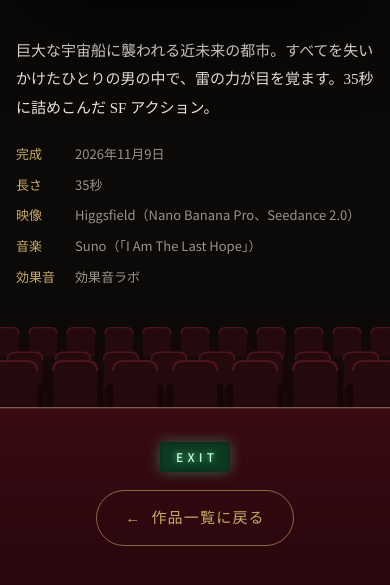
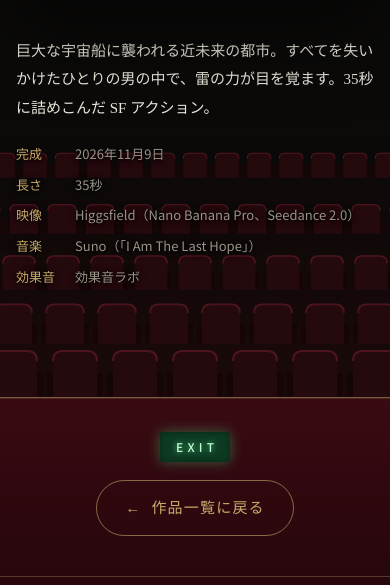
Before and after one commit to hirohata1219/short-films, a plain HTML site: page works/last-hope.html in a window 390 px wide. Shown: the part 485-1070 px from the top of the page. Drawn offline with nearby package versions, Linux system fonts and the light colour scheme.

Commit message:
幕をゆっくり開く、客席を「完成」の行から始める
Co-Authored-By: Claude Opus 5.5 <noreply@anthropic.com>
Claude-Session: https://claude.ai/code/session_014jpCh4BW4itBXBoHUegjHy

```diff
--- a/script.js
+++ b/script.js
@@ -218,7 +218,7 @@ window.addEventListener('pageshow', () => document.body.classList.remove('leavin
   const open = () => {
     if (screen.classList.contains('curtains-open')) return;
     screen.classList.add('curtains-open');
-    setTimeout(() => screen.classList.add('curtains-gone'), 1900);
+    setTimeout(() => screen.classList.add("curtains-gone"), 3300);
   };
   btn.addEventListener('click', open);
   // 幕が閉じている間のスペースキーは、再生ではなく幕を開ける
@@ -230,3 +230,23 @@ window.addEventListener('pageshow', () => document.body.classList.remove('leavin
     }
   }, true);
 })();
+
+// 客席を、情報の「完成」の行のあたりから始める（2026-11-17）
+(() => {
+  const seats = document.querySelector('.seats');
+  const meta = document.querySelector('.info .meta');
+  if (!seats || !meta) return;
+  const place = () => {
+    seats.style.marginTop = '';
+    seats.style.height = '';
+    const base = seats.getBoundingClientRect().height;
+    const gap = seats.getBoundingClientRect().top - meta.getBoundingClientRect().top;
+    if (gap <= 0) return;
+    seats.style.marginTop = -gap + 'px';
+    seats.style.height = base + gap + 'px';
+  };
+  place();
+  window.addEventListener('load', place);
+  window.addEventListener('resize', place);
+  if (document.fonts && document.fonts.ready) document.fonts.ready.then(place);
+})();
--- a/style.css
+++ b/style.css
@@ -943,3 +943,35 @@ html, body { overflow-x: hidden; }
       linear-gradient(to bottom, rgba(0,0,0,0), rgba(60,10,16,.35));
   }
 }
+
+/* 2026-11-17：幕の開く速さをゆっくり（1.8秒 → 3.2秒）。客席を「完成」の行のあたりから始める
+   （客席の高さと位置は script.js で、情報の「完成」の行に合わせて決める） */
+.sc-curtain { transition-duration: 3.2s; }
+.work-page .info { position: relative; z-index: 2; }
+.seats {
+  position: relative;
+  z-index: 1;
+  --base: 150px;
+  height: var(--base);
+  background:
+    var(--seat) 50% 100% / 92px 77px repeat-x,
+    var(--seat) calc(50% + 40px) 76% / 78px 65px repeat-x,
+    var(--seat) 50% 53% / 66px 55px repeat-x,
+    var(--seat) calc(50% + 28px) 30% / 56px 47px repeat-x,
+    var(--seat) 50% 8% / 48px 40px repeat-x,
+    linear-gradient(to bottom, rgba(0,0,0,0), rgba(60,10,16,.35));
+}
+@media (max-width: 759px) {
+  .seats {
+    --base: 100px;
+    background:
+      var(--seat) 50% 100% / 60px 50px repeat-x,
+      var(--seat) calc(50% + 26px) 76% / 52px 43px repeat-x,
+      var(--seat) 50% 53% / 44px 37px repeat-x,
+      var(--seat) calc(50% + 19px) 30% / 38px 32px repeat-x,
+      var(--seat) 50% 8% / 32px 27px repeat-x,
+      linear-gradient(to bottom, rgba(0,0,0,0), rgba(60,10,16,.35));
+  }
+}
+/* 客席の上でも情報の文字が読みやすいように、文字のまわりを少し暗く */
+.work-page .meta dt, .work-page .meta dd { text-shadow: 0 1px 2px #000, 0 0 8px rgba(0,0,0,.9); }
```
